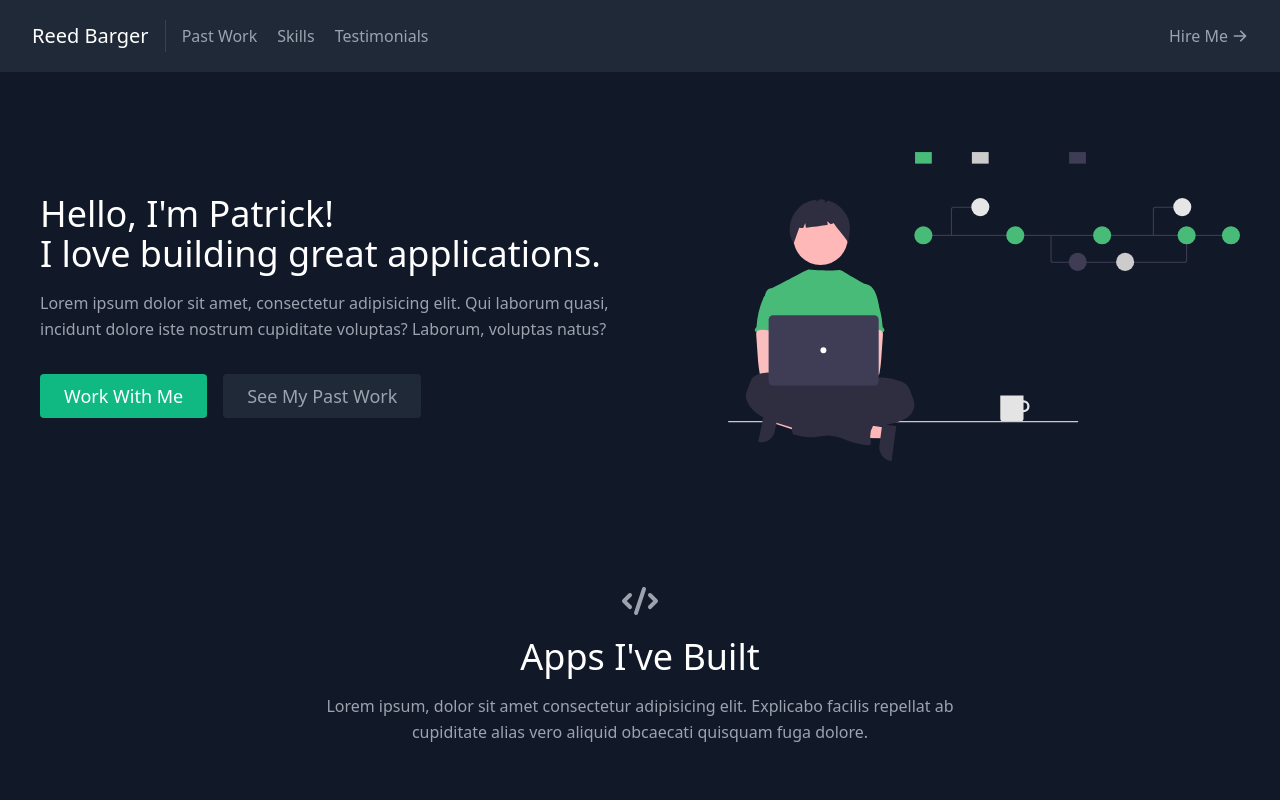
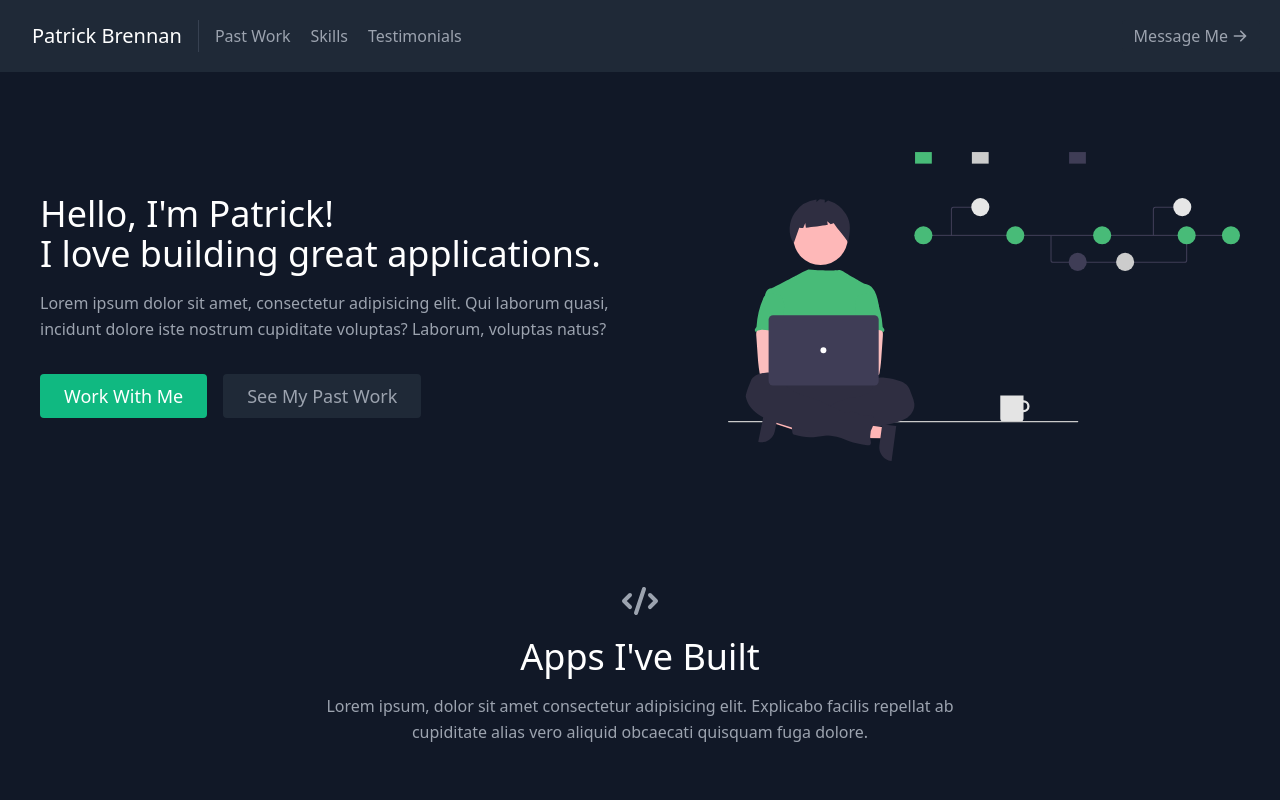
Before and after one commit to pambonian/portfolio, a React (Create React App) app: page / in a window 1280 px wide. Shown: the top 800 px of the page. Built offline with nearby package versions, Linux system fonts and the light colour scheme.

Commit message:
name and contact nav name

```diff
--- a/src/components/Navbar.js
+++ b/src/components/Navbar.js
@@ -7,7 +7,7 @@ export default function Navbar(){
           <div className="container mx-auto flex flex-wrap p-5 flex-col md:flex-row items-center">
             <a className="title-font font-medium text-white mb-4 md:mb-0">
               <a href="#about" className="ml-3 text-xl">
-                Reed Barger
+                Patrick Brennan
               </a>
             </a>
             <nav className="md:mr-auto md:ml-4 md:py-1 md:pl-4 md:border-l md:border-gray-700	flex flex-wrap items-center text-base justify-center">
@@ -24,7 +24,7 @@ export default function Navbar(){
             <a
               href="#contact"
               className="inline-flex items-center bg-gray-800 border-0 py-1 px-3 focus:outline-none hover:bg-gray-700 rounded text-base mt-4 md:mt-0">
-              Hire Me
+              Message Me
               <ArrowRightIcon className="w-4 h-4 ml-1" />
             </a>
           </div>
```
